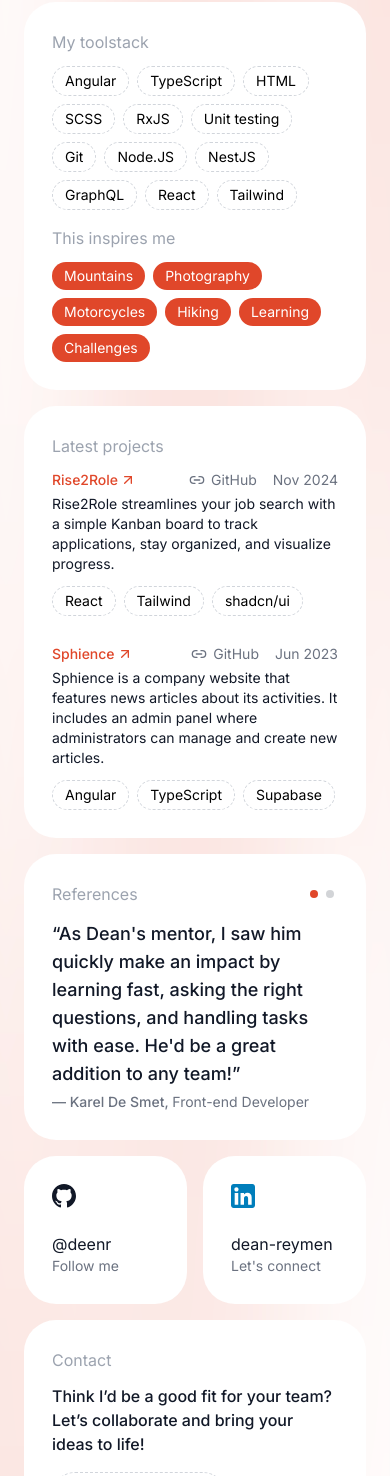
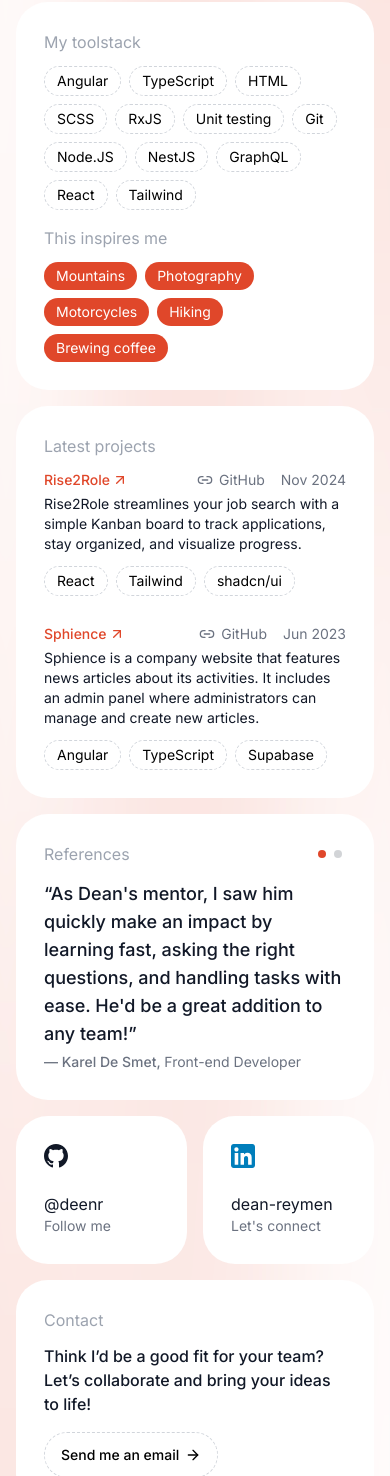
Before and after one commit to deenr/portfolio, a React (Vite) app: page / in a window 390 px wide. Shown: the part 870-2346 px from the top of the page. Built offline with nearby package versions, Linux system fonts and the light colour scheme.

Commit message:
chore: mobile fix

```diff
--- a/src/App.tsx
+++ b/src/App.tsx
@@ -13,7 +13,7 @@ import { ToolstackAndInspiration } from './components/ToolstackAndInspiration';
 function App() {
   return (
     <ThemeProvider>
-      <div className="relative min-h-screen flex flex-col gap-8 pt-8 pb-12 px-6 lg:px-12">
+      <div className="relative min-h-screen flex flex-col gap-8 pt-8 pb-12 px-4 md:px-6 lg:px-12">
         <Header />
         <main className="flex flex-col md:grid gap-4 lg:gap-5 grid-cols-[1fr,1fr] xl:grid-cols-[2fr,1fr]">
           <Main className="col-start-1 col-span-2 xl:col-span-1 row-start-1 xl:row-span-2" />
@@ -23,8 +23,8 @@ function App() {
             <ProjectList className="col-start-1 col-span-2 md:col-span-5 xl:col-span-1 row-start-1 row-span-1 md:row-span-2" />
             <References className="col-start-1 xl:col-start-2 col-span-2 md:col-span-4 xl:col-span-1 row-start-2 md:row-start-3 xl:row-start-1 row-span-1" />
             <Contact className="col-start-1 md:col-start-5 xl:col-start-3 col-span-2 md:col-span-3 xl:col-span-1 row-start-4 md:row-start-3 xl:row-start-1 row-span-1" />
-            <GitHubSocial className="h-full col-start-1 md:col-start-6 xl:col-start-2 col-span-1 md:col-span-2 xl:col-span-1 row-start-3 md:row-start-1 xl:row-start-2 row-span-1" />
-            <LinkedInSocial className="h-full col-start-2 md:col-start-6 xl:col-start-3 col-span-1 md:col-span-2 xl:col-span-1 row-start-3 md:row-start-2 row-span-1" />
+            <GitHubSocial className="h-fit md:h-full col-start-1 md:col-start-6 xl:col-start-2 col-span-1 md:col-span-2 xl:col-span-1 row-start-3 md:row-start-1 xl:row-start-2 row-span-1" />
+            <LinkedInSocial className="h-fit md:h-full col-start-2 md:col-start-6 xl:col-start-3 col-span-1 md:col-span-2 xl:col-span-1 row-start-3 md:row-start-2 row-span-1" />
           </div>
         </main>
         <Background />
--- a/src/components/GitHubSocial.tsx
+++ b/src/components/GitHubSocial.tsx
@@ -3,15 +3,17 @@ import { GitHub } from './icons/GitHub';
 export function GitHubSocial({ className }: { className?: string }) {
   return (
     <a
-      className={`group w-full flex min-h-[70px] h-fit bg-white dark:bg-black dark:bg-opacity-50 rounded-[32px] cursor-pointer overflow-hidden  ${className}`}
+      className={`group w-full flex min-h-[70px] bg-white dark:bg-black dark:bg-opacity-50 rounded-[32px] cursor-pointer overflow-hidden  ${className}`}
       href="https://github.com/deenr/"
       target="_blank"
       rel="noopener noreferrer"
     >
       <section className="w-fit h-full flex flex-col justify-between p-7">
         <GitHub className="w-6 h-6 text-gray-900 dark:text-white flex-shrink-0" />
-        <p className="mt-6 text-gray-900 dark:text-white">@deenr</p>
-        <p className="text-gray-500 dark:text-gray-300 text-sm font-regular">Follow me</p>
+        <div>
+          <p className="mt-6 text-gray-900 dark:text-white">@deenr</p>
+          <p className="text-gray-500 dark:text-gray-300 text-sm font-regular">Follow me</p>
+        </div>
       </section>
     </a>
     // <a
--- a/src/components/LinkedInSocial.tsx
+++ b/src/components/LinkedInSocial.tsx
@@ -10,10 +10,12 @@ export function LinkedInSocial({ className }: { className?: string }) {
     >
       <section className="w-fit h-full flex flex-col justify-between p-7">
         <LinkedIn className="w-6 h-6 text-gray-900 dark:text-white flex-shrink-0" />
-        <p className="mt-6 text-gray-900 dark:text-white text-nowrap">
-          <span className="hidden xs:inline">in/</span>dean-reymen
-        </p>
-        <p className="text-gray-500 dark:text-gray-300 text-sm font-regular">Let's connect</p>
+        <div>
+          <p className="mt-6 text-gray-900 dark:text-white text-nowrap">
+            <span className="hidden xs:inline">in/</span>dean-reymen
+          </p>
+          <p className="text-gray-500 dark:text-gray-300 text-sm font-regular">Let's connect</p>
+        </div>
       </section>
     </a>
     // <a
--- a/src/components/ToolstackAndInspiration.tsx
+++ b/src/components/ToolstackAndInspiration.tsx
@@ -1,6 +1,6 @@
 export function ToolstackAndInspiration({ className }: { className?: string }) {
   const toolstack = ['Angular', 'TypeScript', 'HTML', 'SCSS', 'RxJS', 'Unit testing', 'Git', 'Node.JS', 'NestJS', 'GraphQL', 'React', 'Tailwind'];
-  const inspirations = ['Mountains', 'Photography', 'Motorcycles', 'Hiking', 'Learning', 'Challenges'];
+  const inspirations = ['Mountains', 'Photography', 'Motorcycles', 'Hiking', 'Brewing coffee'];
 
   return (
     <section className={`w-full p-7 flex flex-col gap-4 bg-white dark:bg-black dark:bg-opacity-50 rounded-[32px] ${className}`}>
```
